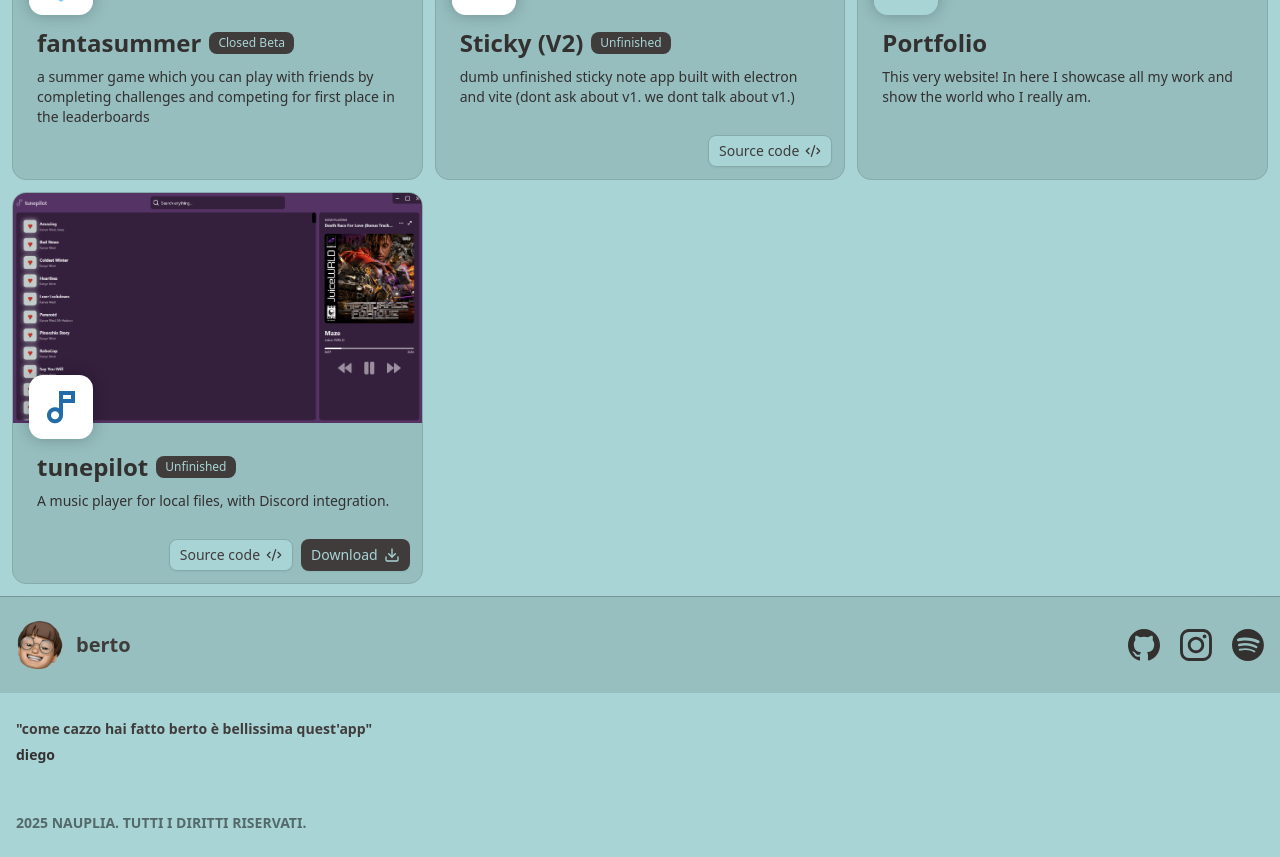
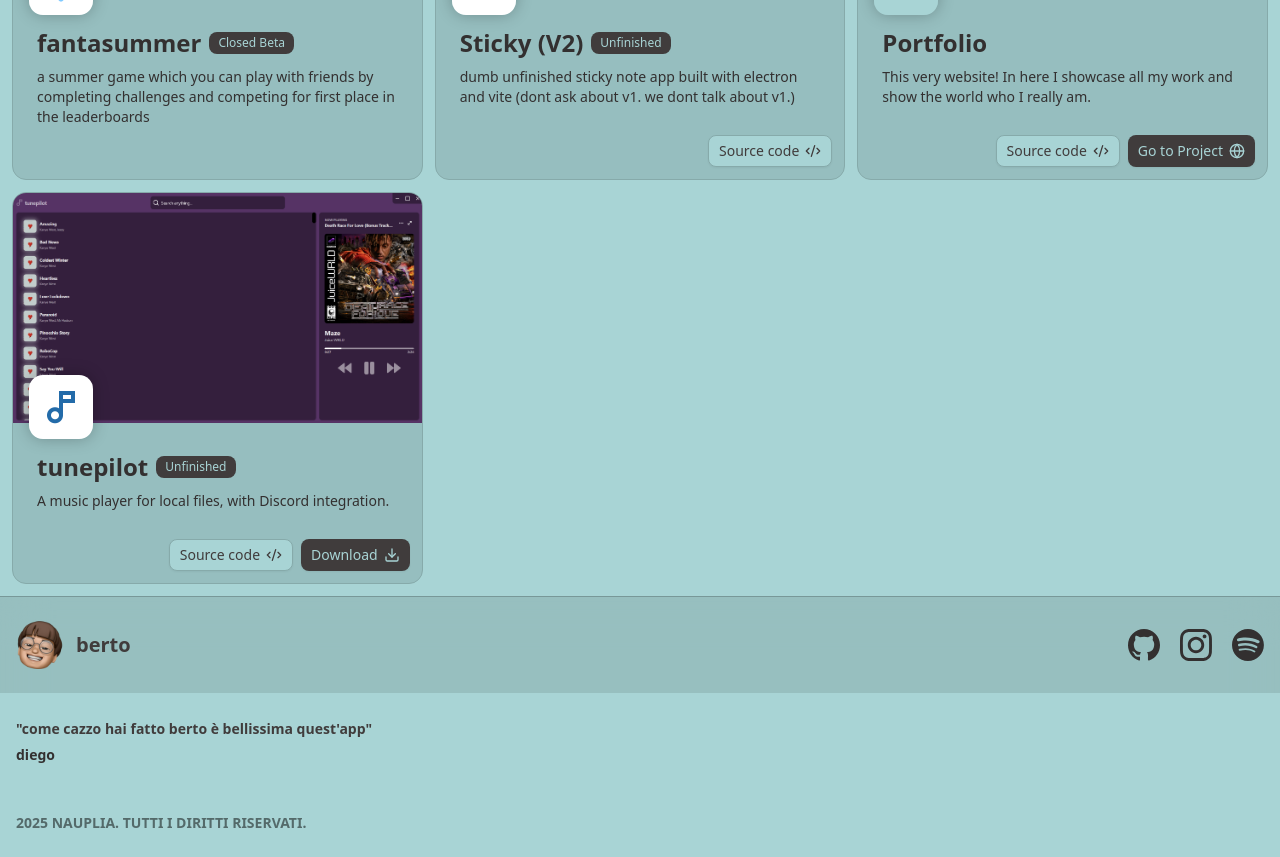
Before and after one commit to 00-berto/portfolio, a React (Vite) app: page / in a window 1280 px wide. Shown: the part 1080-1937 px from the top of the page. Built offline with nearby package versions, Linux system fonts and the light colour scheme.

Commit message:
added source and project links for portfolio project

```diff
--- a/src/App.tsx
+++ b/src/App.tsx
@@ -42,6 +42,8 @@ export default function App() {
       description:
         "This very website! In here I showcase all my work and show the world who I really am.",
       images: ["landing"],
+      sourceLink: "https://github.com/00-berto/portfolio",
+      projectLink: "https://00berto.vercel.app",
     },
     {
       id: "tunepilot",
```
